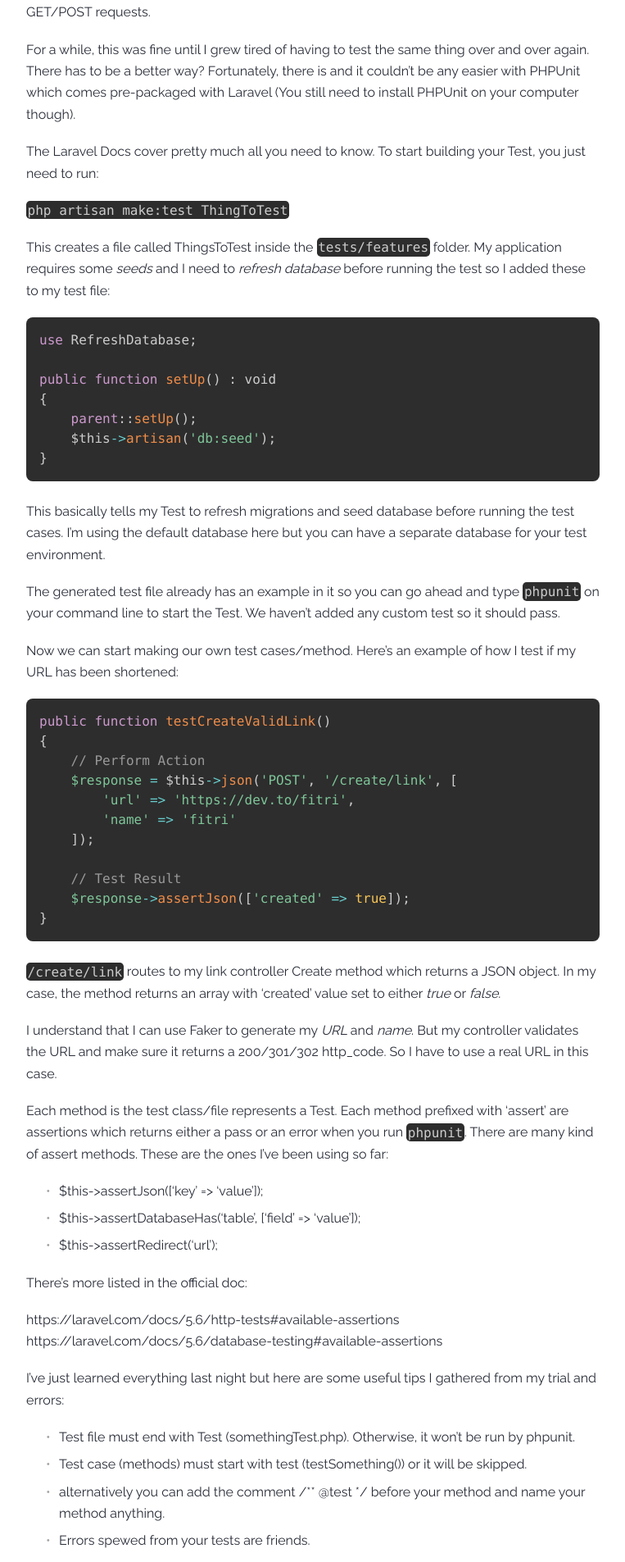
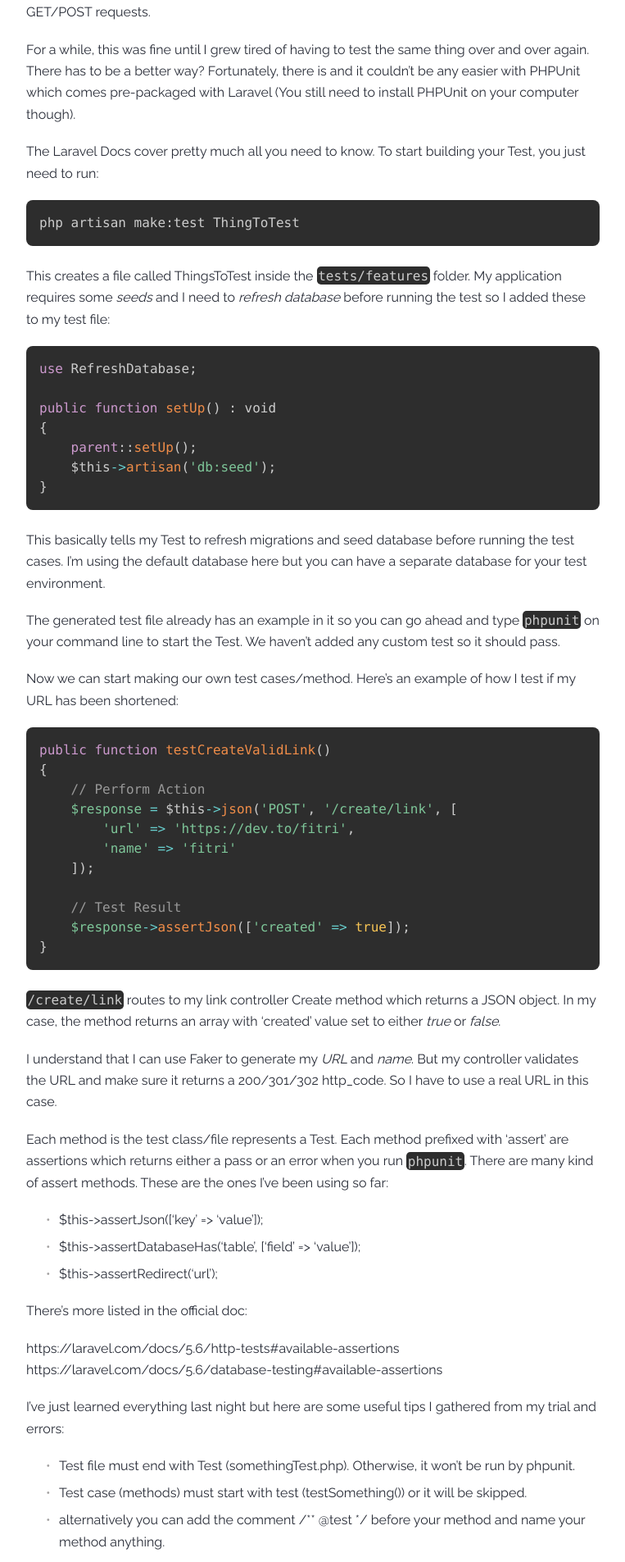
Before and after one commit to xfltrt/xfltrt.github.io, a Jekyll site: the page built from _posts/2018-09-01-learn-test-driven-development-with-laravel.md, in a window 1280 px wide. Shown: the part 306-2211 px from the top of the page at 82% size, without its empty margins (258-1021 px from the left). Built offline with Jekyll 4.4.1, drawn with Linux system fonts in a browser that asks for light colours; some web fonts are replaced; comment, search, counter and statistics services are not loaded.

Commit message:
Update 2018-09-01-learn-test-driven-development-with-laravel.md

````diff
--- a/_posts/2018-09-01-learn-test-driven-development-with-laravel.md
+++ b/_posts/2018-09-01-learn-test-driven-development-with-laravel.md
@@ -10,7 +10,9 @@ For a while, this was fine until I grew tired of having to test the same thing o
 
 The Laravel Docs cover pretty much all you need to know. To start building your Test, you just need to run:
 
-`php artisan make:test ThingToTest`
+``` bash
+php artisan make:test ThingToTest
+```
 
 This creates a file called ThingsToTest inside the `tests/features` folder. My application requires some *seeds* and I need to *refresh database* before running the test so I added these to my test file:
 
````
